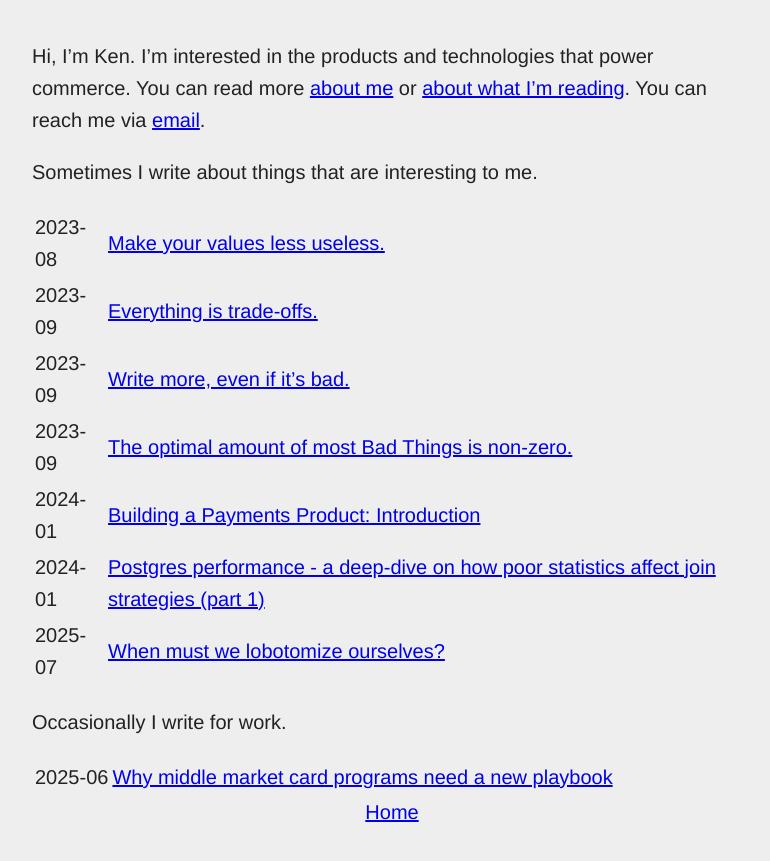
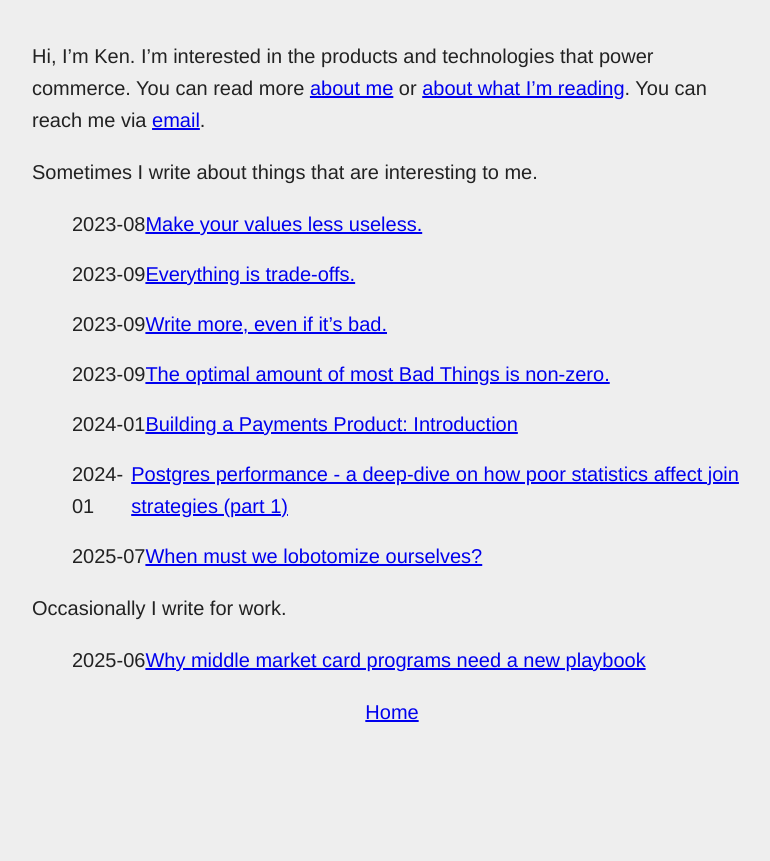
Before and after one commit to Taxes/taxes.github.io, a Jekyll site: the page built from index.md, in a window 1280 px wide. Shown: the top 861 px of the page, without its empty margins (248-1018 px from the left). Built offline with Jekyll 4.4.1, drawn with Linux system fonts in a browser that asks for light colours; our own code applies the rules of GitHub Pages for plain Markdown files.

Commit message:
back to lists

```diff
--- a/assets/css/style.css
+++ b/assets/css/style.css
@@ -29,3 +29,8 @@ padding-left: 15px;
 letter-spacing: -0.0px;
 margin-left: 15px;
 }
+
+li {
+	display: flex;
+	margin: 0 0 .9em;
+}
--- a/index.md
+++ b/index.md
@@ -5,14 +5,14 @@ You can reach me via [email](mailto:ken@knowingken.com).
 
 Sometimes I write about things that are interesting to me.
 
-| 2023-08 | [Make your values less useless.](/values.md)
-| 2023-09 | [Everything is trade-offs.](/tradeoffs.md)
-| 2023-09 | [Write more, even if it's bad.](/write-bad.md)
-| 2023-09 | [The optimal amount of most Bad Things is non-zero.](/optimal.md)
-| 2024-01 | [Building a Payments Product: Introduction](/building-payments-product-intro.md)
-| 2024-01 | [Postgres performance - a deep-dive on how poor statistics affect join strategies (part 1)](/postgres-part-1.md)
-| 2025-07 | [When must we lobotomize ourselves?](/rhetoragnosia.md)
+* 2023-08 [Make your values less useless.](/values.md)
+* 2023-09 [Everything is trade-offs.](/tradeoffs.md)
+* 2023-09 [Write more, even if it's bad.](/write-bad.md)
+* 2023-09 [The optimal amount of most Bad Things is non-zero.](/optimal.md)
+* 2024-01 [Building a Payments Product: Introduction](/building-payments-product-intro.md)
+* 2024-01 [Postgres performance - a deep-dive on how poor statistics affect join strategies (part 1)](/postgres-part-1.md)
+* 2025-07 [When must we lobotomize ourselves?](/rhetoragnosia.md)
 
 Occasionally I write for work.
 
-| 2025-06 | [Why middle market card programs need a new playbook](https://codat.io/blog/middle-market-virtual-card-playbook/)
+* 2025-06 [Why middle market card programs need a new playbook](https://codat.io/blog/middle-market-virtual-card-playbook/)
```
